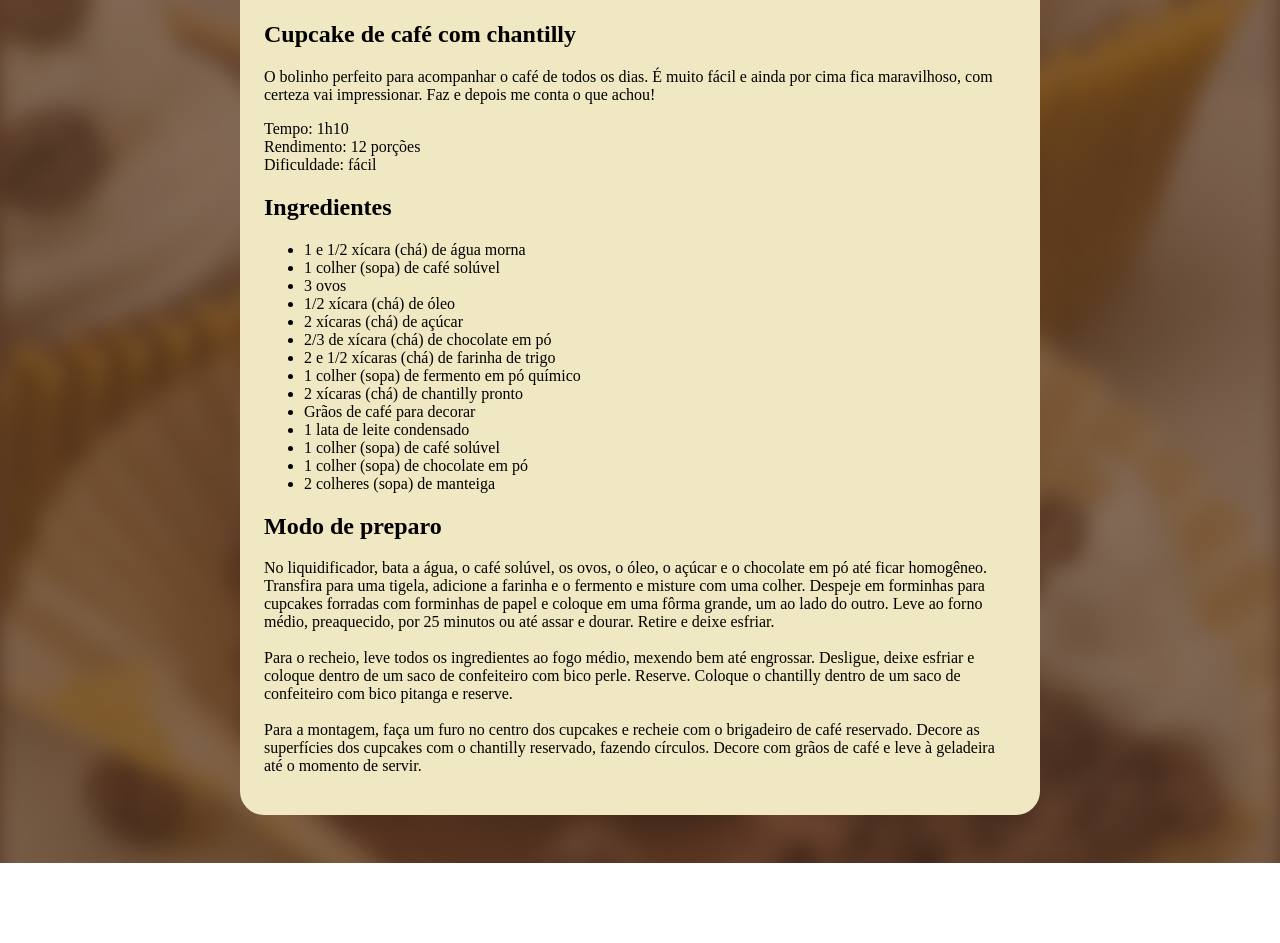
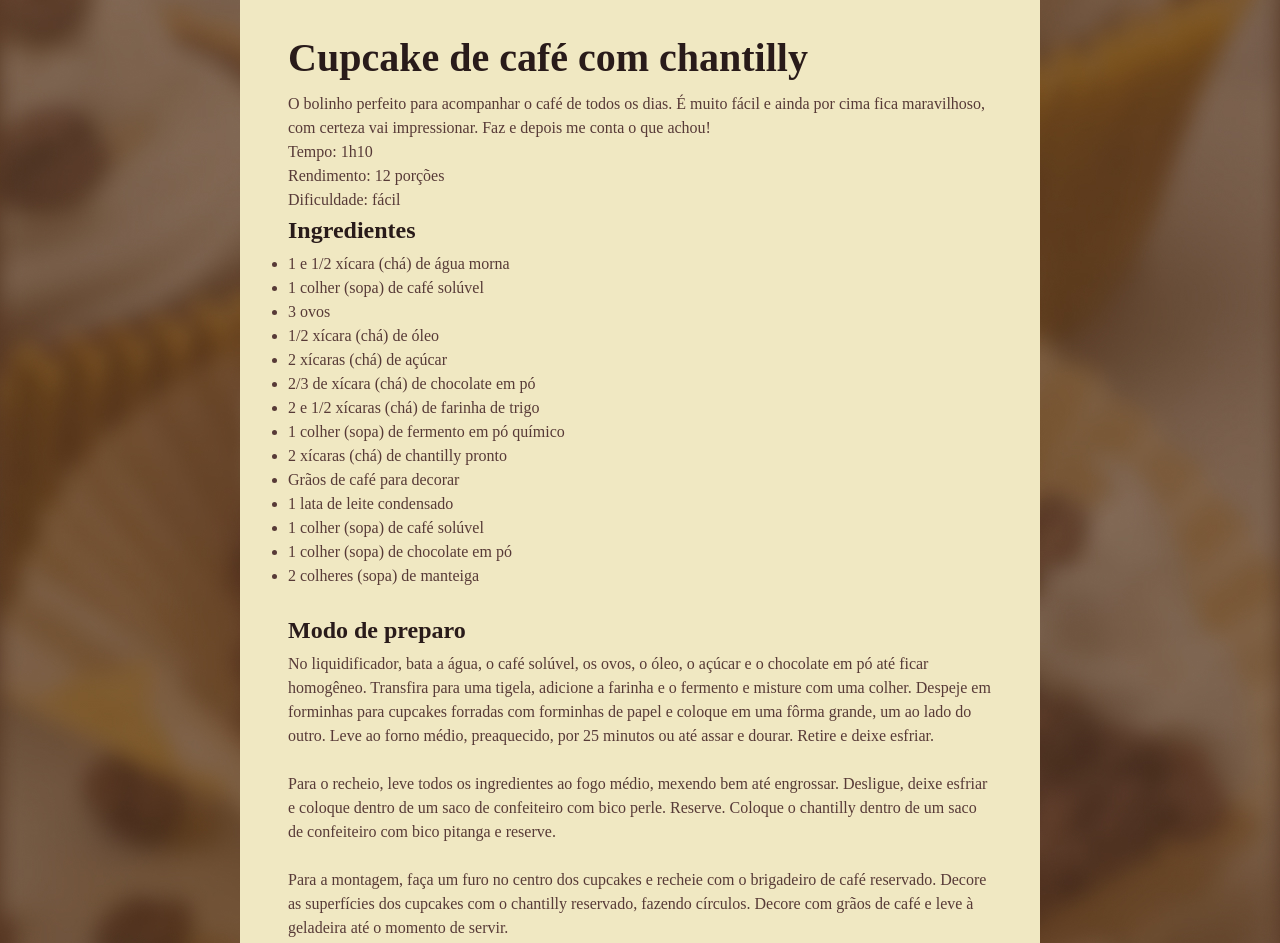
Before and after one commit to Danlucca15/pro-3, a plain HTML site: page index.html in a window 1280 px wide. Shown: the part 475-1418 px from the top of the page. Before the commit the page ends 1338 px from the top, so only its background shows below. Drawn offline with Linux system fonts and the light colour scheme; a web font is replaced by a local one.

Commit message:
customizando

```diff
--- a/style.css
+++ b/style.css
@@ -1,3 +1,12 @@
+* {
+    margin: 0;
+    padding: 0;
+}
+:root {
+    font-family: "Alice", serif;
+    line-height: 150%;
+    color: #573A37;
+}
 
 body {
     background-image: url(assets/bg.jpg);
@@ -16,3 +25,34 @@ margin: 48px auto;
 img {
   border-radius: 16px;
 }
+
+main {
+    padding: 24px;
+}
+
+
+section + section {
+    margin-top: 24px;
+}
+#about p + p {
+    margin-top: 12px;
+}
+
+h1 {
+    line-height: 140%;
+    font-size: 40px;
+}
+
+h2 {
+    font-size: 24px;
+}
+
+h1, h2 {
+    color: #291B1A;
+    margin-bottom: 4px;
+    line-height: 150%;
+}
+
+ul {
+    padding-left: 24;
+}
```
